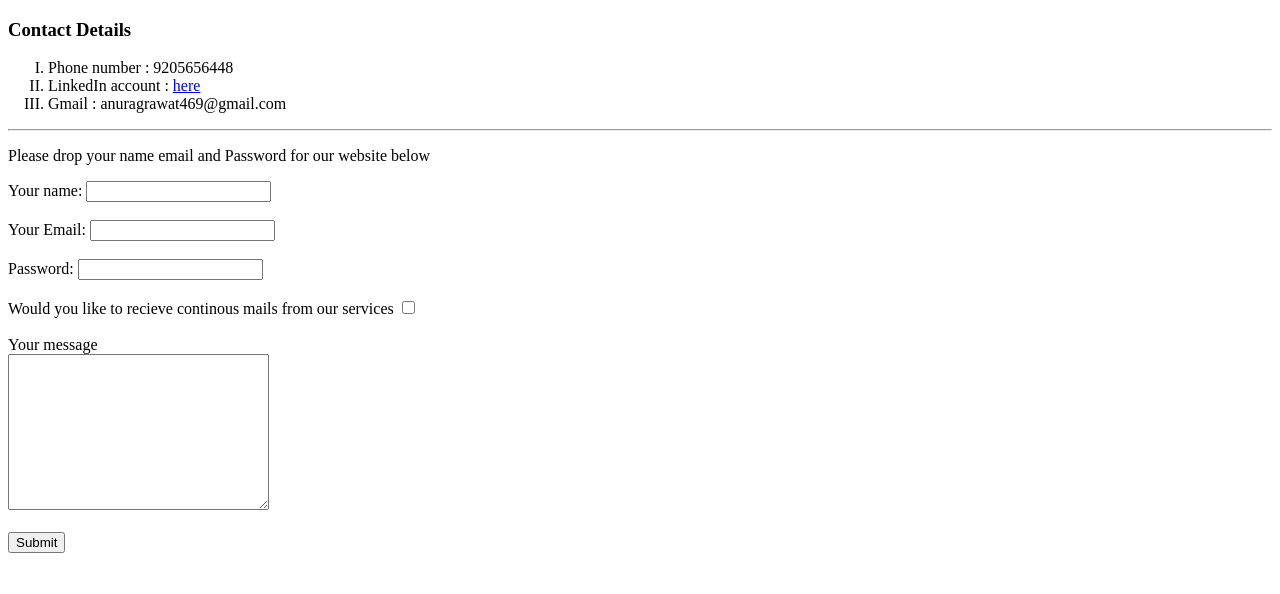
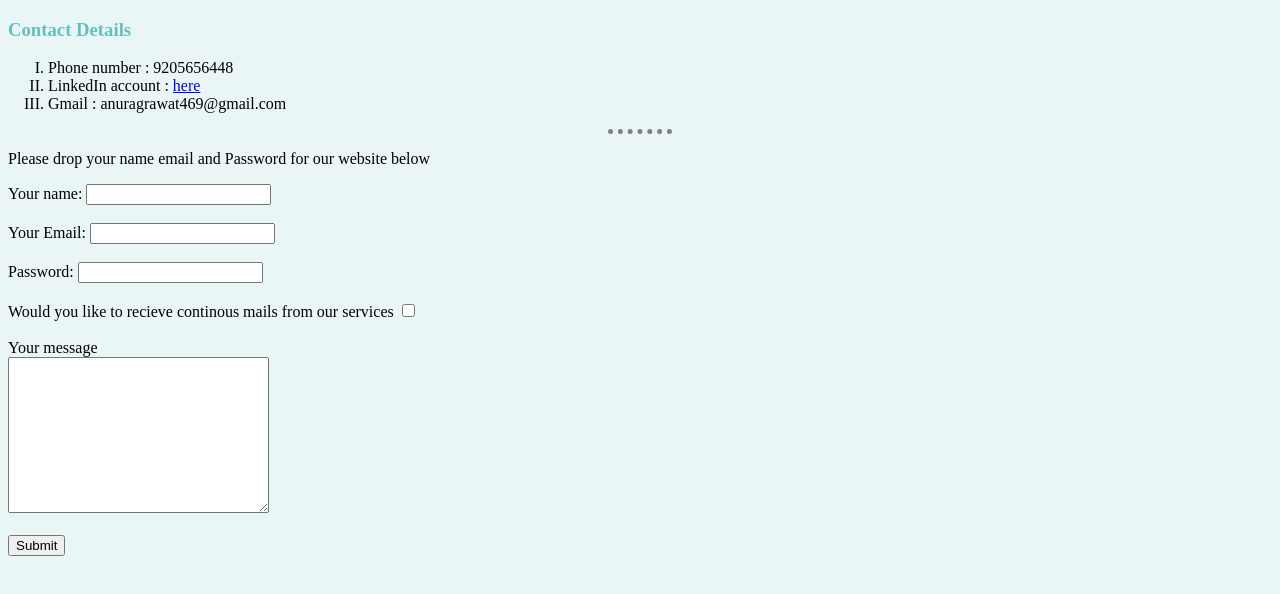
Before and after one commit to AnuragR-bitary/HTML-hosting-test, a plain HTML site: page contact.html in a window 1280 px wide. Drawn offline with Linux system fonts and the light colour scheme.

Commit message:
Update contact.html
linked with css

```diff
--- a/contact.html
+++ b/contact.html
@@ -5,6 +5,7 @@
     <meta http-equiv="X-UA-Compatible" content="IE=edge">
     <meta name="viewport" content="width=device-width, initial-scale=1.0">
     <title>My contact</title>
+    <link rel= "stylesheet" href="css\style.css">
 </head>
 <body>
     <h3>Contact Details</h3>
```
